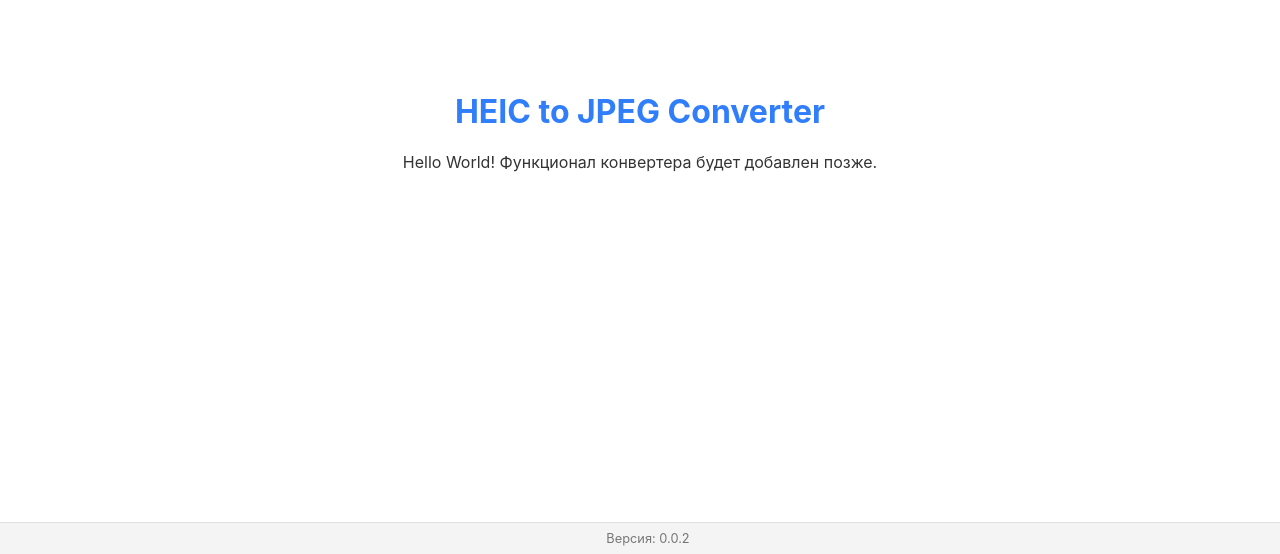
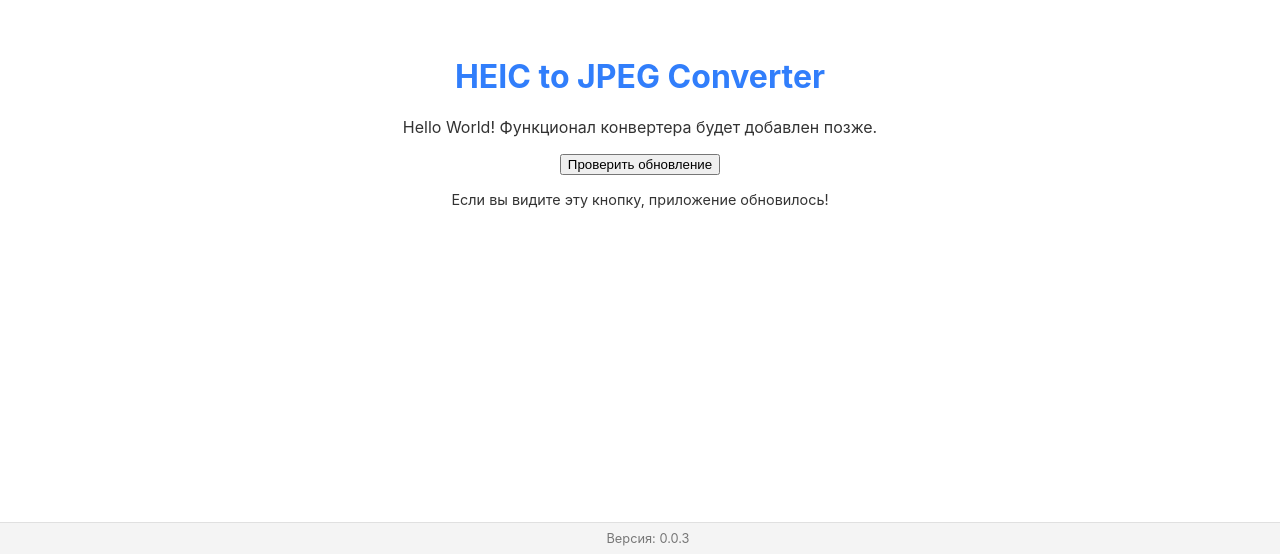
Before and after one commit to nikitoid/nikitoid.github.io, a plain HTML site: page index.html in a window 1280 px wide. Shown: the part 246-800 px from the top of the page. Drawn offline with Linux system fonts and the light colour scheme.

Commit message:
work in progress

```diff
--- a/index.html
+++ b/index.html
@@ -13,6 +13,12 @@
     <div class="container">
       <h1>HEIC to JPEG Converter</h1>
       <p>Hello World! Функционал конвертера будет добавлен позже.</p>
+
+      <!-- Новый элемент для проверки обновления -->
+      <button class="button">Проверить обновление</button>
+      <p style="margin-top: 1rem; font-size: 0.9rem">
+        Если вы видите эту кнопку, приложение обновилось!
+      </p>
     </div>
 
     <!-- Постоянная кнопка установки в углу -->
@@ -47,7 +53,7 @@
     <script>
       // --- ОТОБРАЖЕНИЕ ВЕРСИИ ---
       // ВАЖНО: Эта версия должна совпадать с CACHE_VERSION в service-worker.js
-      const APP_VERSION = "0.0.2";
+      const APP_VERSION = "0.0.3";
       document.getElementById(
         "version-display"
       ).textContent = `Версия: ${APP_VERSION}`;
```
